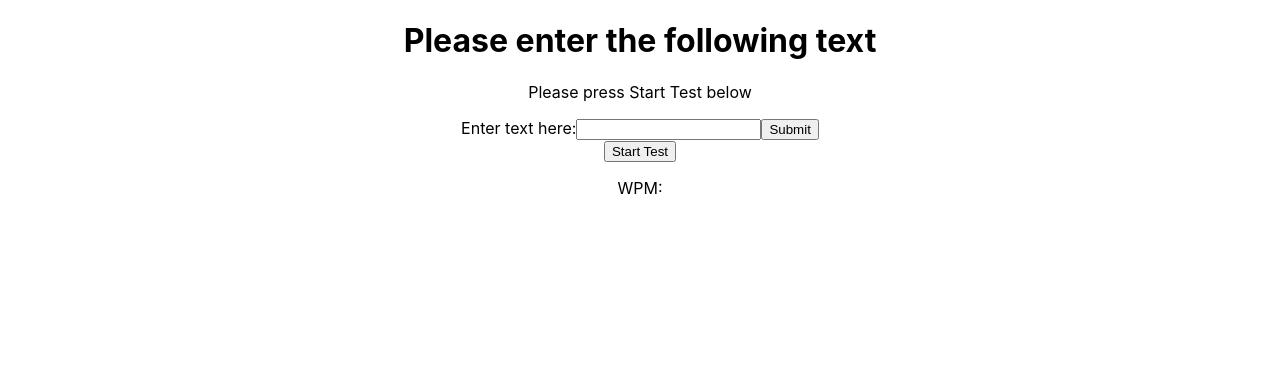
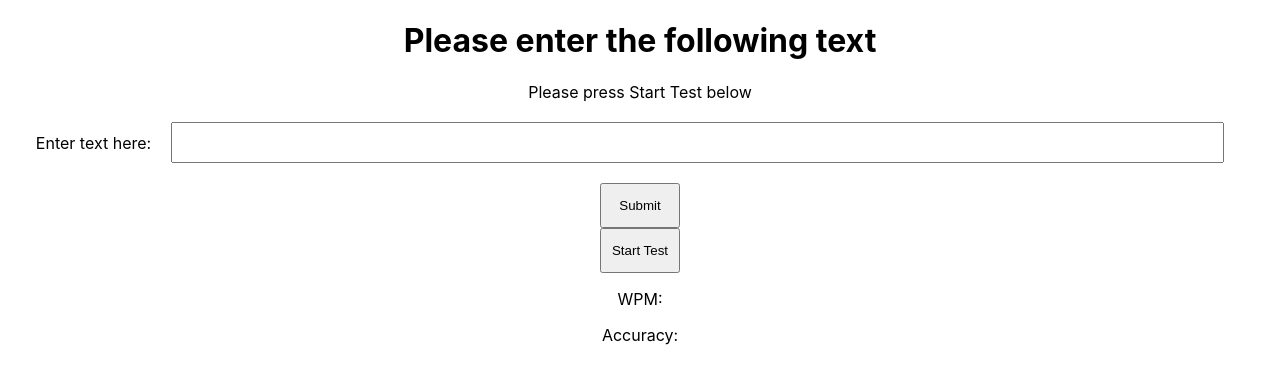
Before and after one commit to 940s/speed_typing_fe, a React (Create React App) app: page / in a window 1280 px wide. Shown: the top 384 px of the page. Built offline with nearby package versions, Linux system fonts and the light colour scheme.

Commit message:
added css styling

```diff
--- a/src/App.js
+++ b/src/App.js
@@ -1,5 +1,6 @@
 import './App.css';
 import SpeedTest from './SpeedTest.js'
+import './SpeedTest.css'
 
 function App() {
   return (
--- /dev/null
+++ b/src/SpeedTest.css
@@ -0,0 +1,15 @@
+#lname {
+    height: 35px;
+    margin: 20px;
+    font-size: 20px;
+}
+
+button {
+    height: 45px;
+    width: 80px;
+}
+
+#submit {
+    height: 45px;
+    width: 80px;
+}
--- a/src/SpeedTest.js
+++ b/src/SpeedTest.js
@@ -10,7 +10,8 @@ class SpeedTest extends React.Component {
       testText: 'Please press Start Test below',
       userText: '',
       startTime:0,
-      endTime:0
+      endTime:0,
+      accuracy:''
     }
 
 
@@ -60,7 +61,8 @@ class SpeedTest extends React.Component {
     try {
       const userTextResponse = await axios.post(`${process.env.REACT_APP_API}post_wpm`, JSON.stringify(userText));
       this.setState({
-        WPM: userTextResponse.data.wpm
+        WPM: userTextResponse.data.wpm,
+        accuracy: userTextResponse.data.accuracy
       })
       console.log(userTextResponse);
 
@@ -77,14 +79,15 @@ class SpeedTest extends React.Component {
         <header></header>
         <main>
           <h1>Please enter the following text</h1>
-          <p>{this.state.testText}</p>
+          <p style={{margin: "0px auto", maxWidth: "75%"}}>{this.state.testText}</p>
           <form action="/action_page.php">
             <label for="lname">Enter text here:</label>
-            <input type="text" id="lname" name="lname" onChange={(event) => this.setState({ userText: event.target.value })} />
-            <input type="submit" value="Submit" onClick={(event) => this.getResults(event)} />
+            <input type="text" id="lname" name="lname" size="85" onChange={(event) => this.setState({ userText: event.target.value })} />
+            <input type="submit" id="submit" value="Submit" onClick={(event) => this.getResults(event)} />
           </form>
           <button onClick={this.getText}>Start Test</button>
           <p>WPM: {this.state.WPM}</p>
+          <p>Accuracy: {this.state.accuracy}</p>
         </main>
         <footer></footer>
 
```
